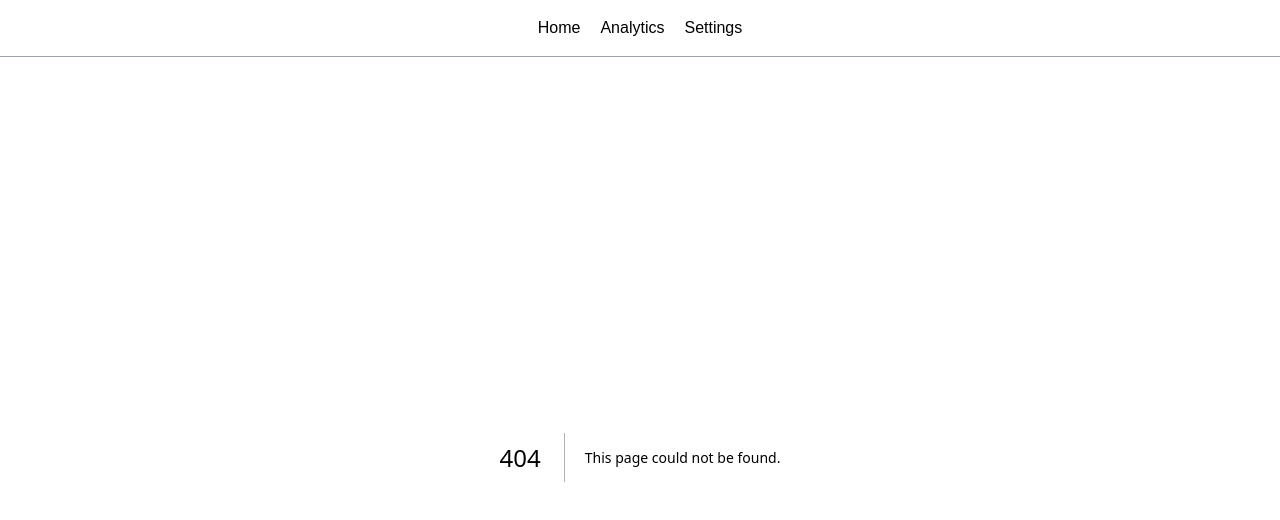
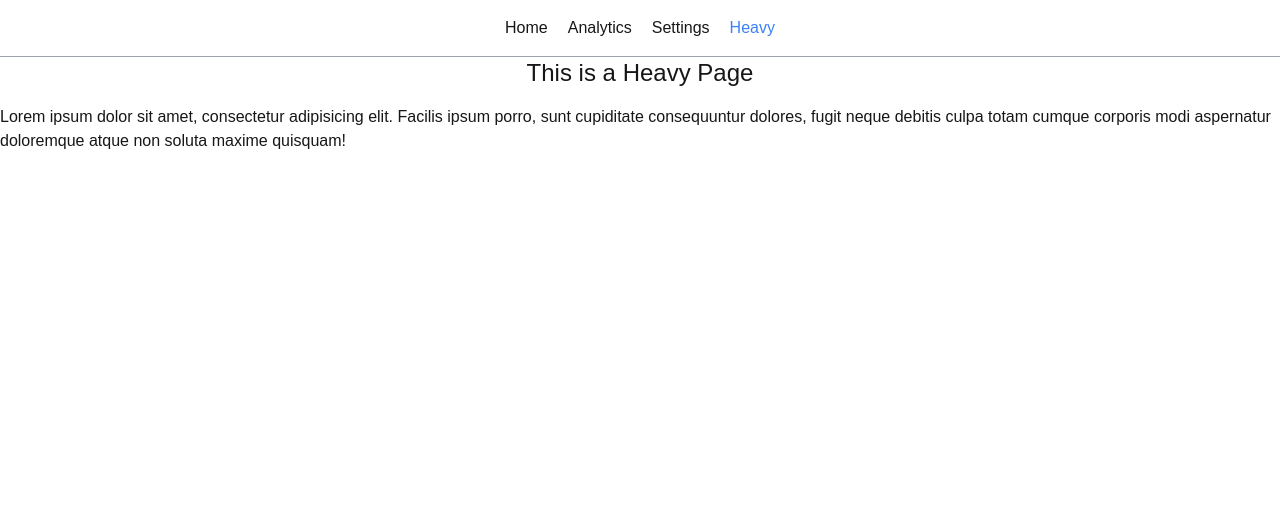
Before and after one commit to Shahadat1530/exploring-nextjs, a Next.js app: page /heavy in a window 1280 px wide. Before the commit this address had no page. Shown: the top 520 px of the page. Built offline with nearby package versions, Linux system fonts and the light colour scheme.

Commit message:
learned about loading and streaming from docs. now understand how loading working in nextjs

```diff
--- /dev/null
+++ b/app/heavy/loading.js
@@ -0,0 +1,5 @@
+export default function HeavyLoading() {
+    return (
+        <div className="text-xl text-center text-red-600">loading.....</div>
+    )
+}
--- /dev/null
+++ b/app/heavy/page.js
@@ -0,0 +1,10 @@
+export default function HeavyPage() {
+    return (
+        <div className='mtt-10'>
+            <h3 className="text-2xl text-center">This is a Heavy Page</h3>
+            <p className="mt-4">
+                Lorem ipsum dolor sit amet, consectetur adipisicing elit. Facilis ipsum porro, sunt cupiditate consequuntur dolores, fugit neque debitis culpa totam cumque corporis modi aspernatur doloremque atque non soluta maxime quisquam!
+            </p>
+        </div>
+    )
+}
--- a/app/layout.js
+++ b/app/layout.js
@@ -35,6 +35,9 @@ export default function RootLayout({ children }) {
             <li>
               <CustomLink path={'/dashboard/settings'}>Settings</CustomLink>
             </li>
+            <li>
+              <CustomLink path={'/heavy'}>Heavy</CustomLink>
+            </li>
           </ul>
         </nav>
         {children}
```
